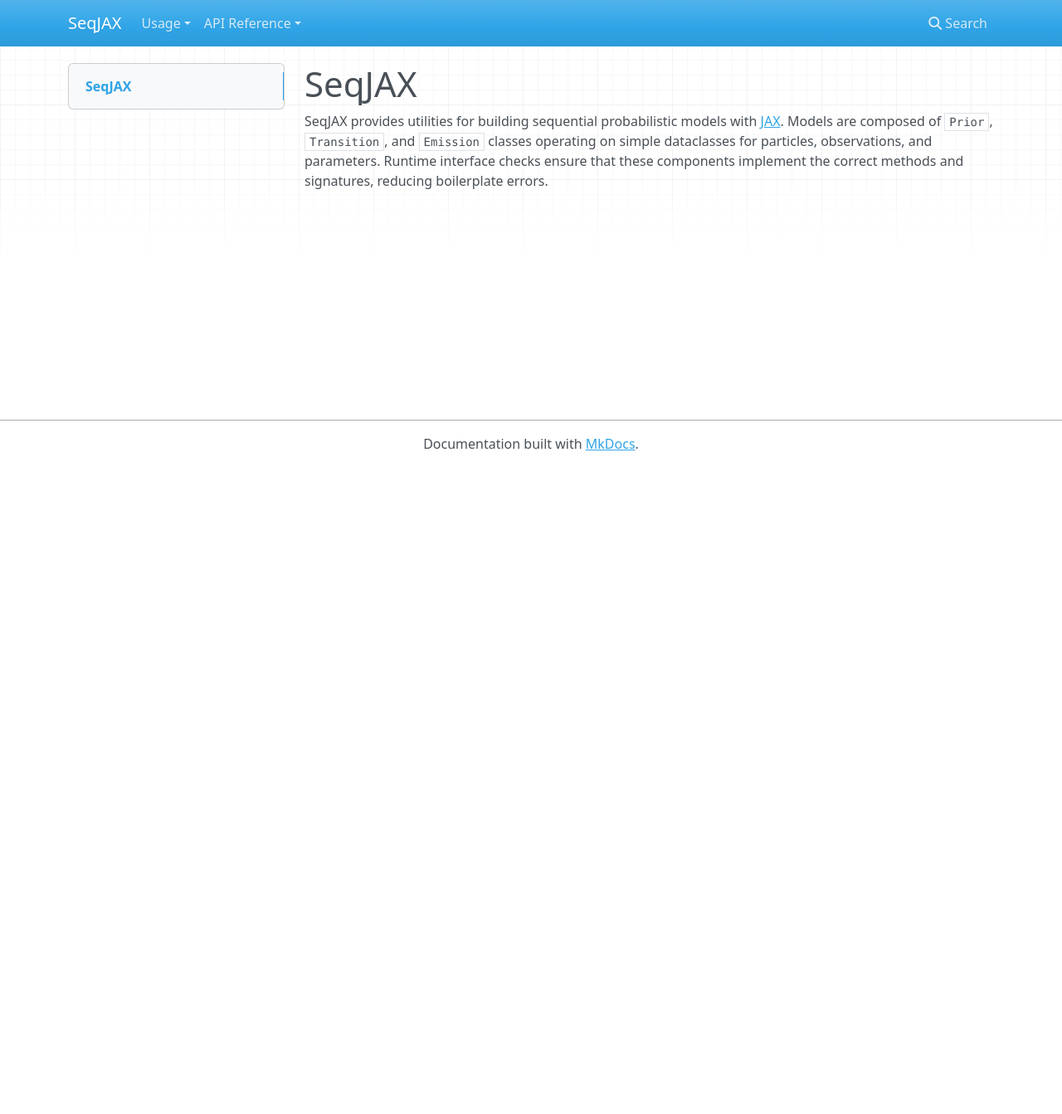
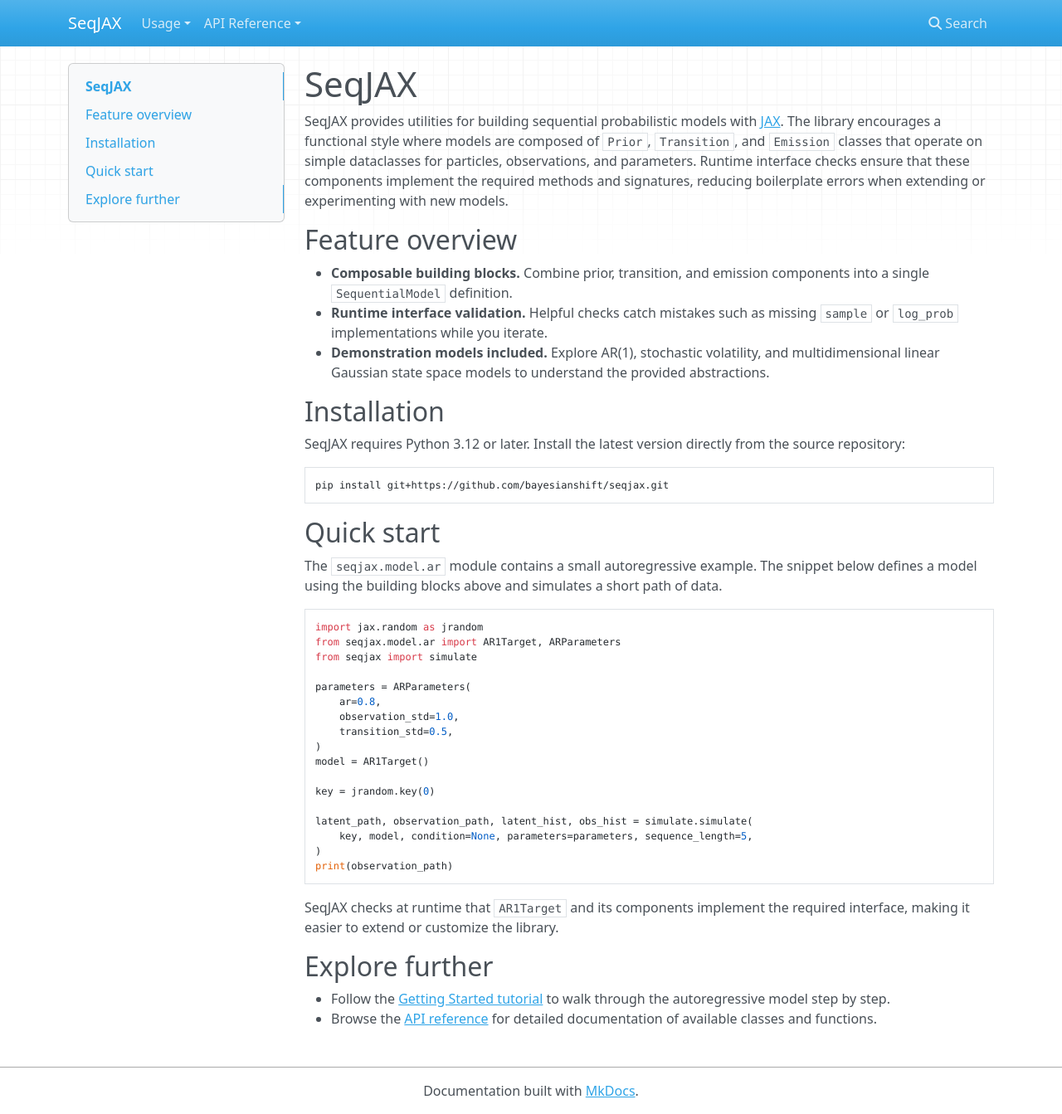
Before and after one commit to Tennessee-Wallaceh/seqjax, an MkDocs documentation site: the page built from docs/index.md, in a window 1280 px wide and 1343 px high. Shown: the whole window at 83% size. Built offline with MkDocs 1.6.1, drawn with Linux system fonts in a browser that asks for light colours; nearby versions of some CDN libraries.

Commit message:
docs: expand landing page content

````diff
--- a/docs/index.md
+++ b/docs/index.md
@@ -1,3 +1,48 @@
 # SeqJAX
 
-SeqJAX provides utilities for building sequential probabilistic models with [JAX](https://github.com/google/jax). Models are composed of `Prior`, `Transition`, and `Emission` classes operating on simple dataclasses for particles, observations, and parameters. Runtime interface checks ensure that these components implement the correct methods and signatures, reducing boilerplate errors.
+SeqJAX provides utilities for building sequential probabilistic models with [JAX](https://github.com/google/jax). The library encourages a functional style where models are composed of `Prior`, `Transition`, and `Emission` classes that operate on simple dataclasses for particles, observations, and parameters. Runtime interface checks ensure that these components implement the required methods and signatures, reducing boilerplate errors when extending or experimenting with new models.
+
+## Feature overview
+
+- **Composable building blocks.** Combine prior, transition, and emission components into a single `SequentialModel` definition.
+- **Runtime interface validation.** Helpful checks catch mistakes such as missing `sample` or `log_prob` implementations while you iterate.
+- **Demonstration models included.** Explore AR(1), stochastic volatility, and multidimensional linear Gaussian state space models to understand the provided abstractions.
+
+## Installation
+
+SeqJAX requires Python 3.12 or later. Install the latest version directly from the source repository:
+
+```bash
+pip install git+https://github.com/bayesianshift/seqjax.git
+```
+
+## Quick start
+
+The `seqjax.model.ar` module contains a small autoregressive example. The snippet below defines a model using the building blocks above and simulates a short path of data.
+
+```python
+import jax.random as jrandom
+from seqjax.model.ar import AR1Target, ARParameters
+from seqjax import simulate
+
+parameters = ARParameters(
+    ar=0.8,
+    observation_std=1.0,
+    transition_std=0.5,
+)
+model = AR1Target()
+
+key = jrandom.key(0)
+
+latent_path, observation_path, latent_hist, obs_hist = simulate.simulate(
+    key, model, condition=None, parameters=parameters, sequence_length=5,
+)
+print(observation_path)
+```
+
+SeqJAX checks at runtime that `AR1Target` and its components implement the required interface, making it easier to extend or customize the library.
+
+## Explore further
+
+- Follow the [Getting Started tutorial](tutorials/getting-started.md) to walk through the autoregressive model step by step.
+- Browse the [API reference](api.md) for detailed documentation of available classes and functions.
````
